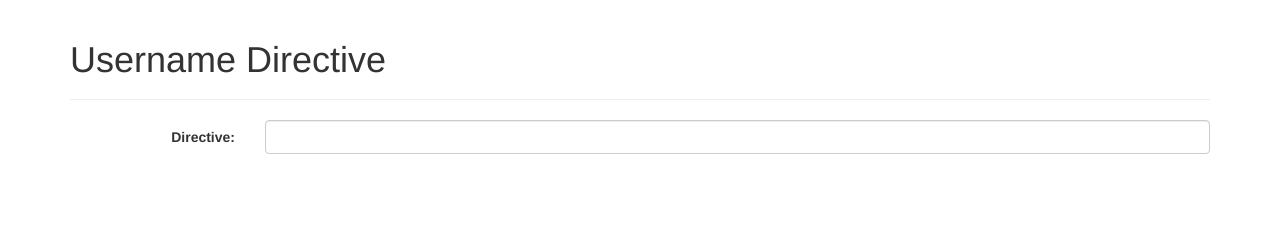
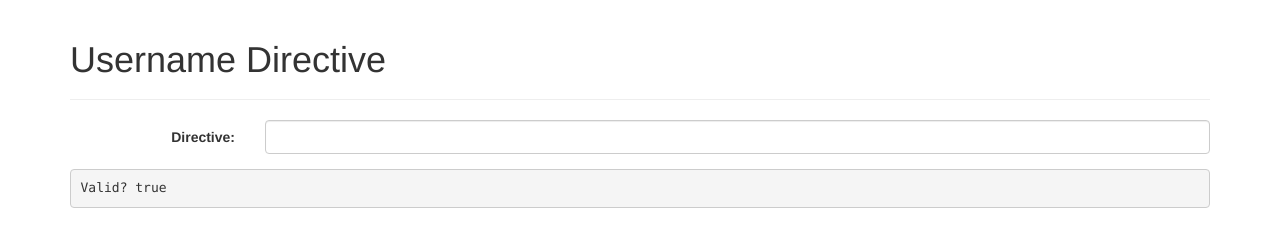
Before and after one commit to atwright147/angular-tdd, a website: page index.html in a window 1280 px wide. Drawn offline with nearby package versions, Linux system fonts and the light colour scheme.

Commit message:
add validity output to demo page

```diff
--- a/index.html
+++ b/index.html
@@ -18,6 +18,7 @@
 					<input type="text" check-name ng-model="username" name="username" id="directive" class="form-control">
 				</div>
 			</div>
+			<pre>Valid? {{form.username.$valid}}</pre>
 		</form>
 	</div>
 
```
